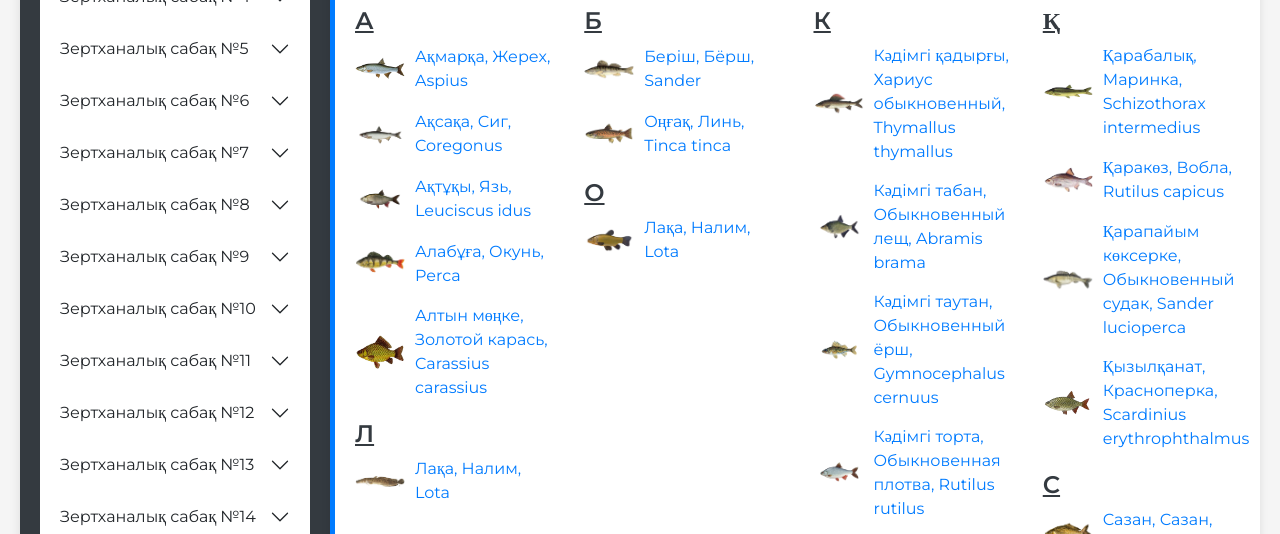
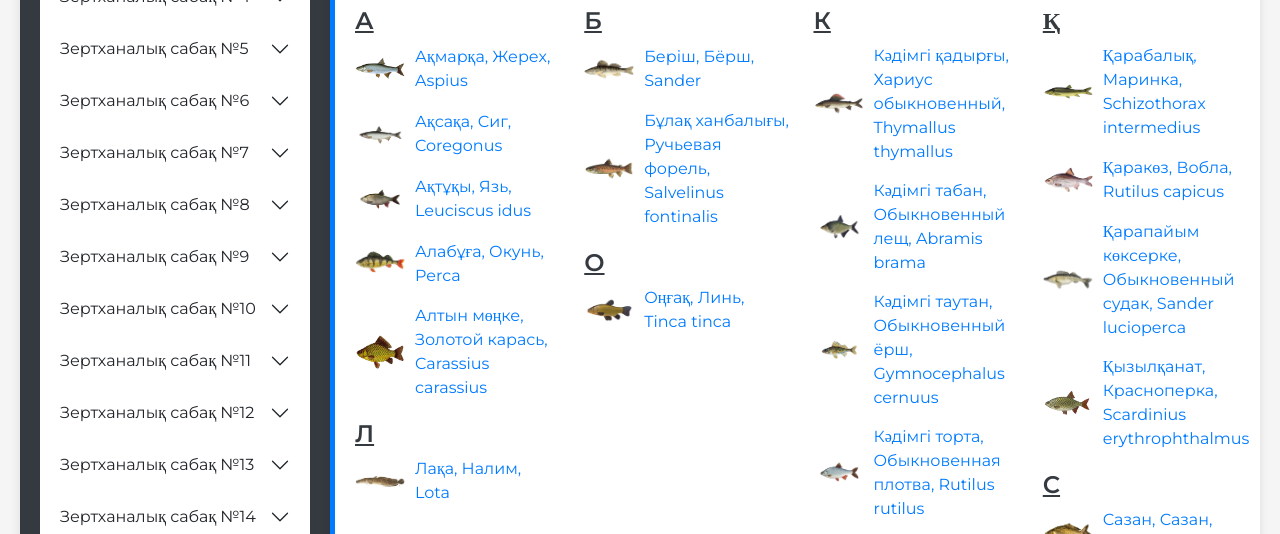
Before and after one commit to Pro-Risk/metodik-book, a plain HTML site: page index.html in a window 1280 px wide. Shown: the part 750-1284 px from the top of the page. Drawn offline with nearby package versions, Linux system fonts and the light colour scheme.

Commit message:
Add files via upload

```diff
--- a/index.html
+++ b/index.html
@@ -411,15 +411,15 @@
                             <a href="#" class="fish-name" data-bs-toggle="modal" data-bs-target="#fishModal6">Беріш, Бёрш, Sander</a>
                         </div>
                         <div class="fish-item">
-                            <img src="img/fish7.png" alt="Оңғақ, Линь, Tinca tinca" class="fish-image" data-bs-toggle="modal" data-bs-target="#fishModal7">
-                            <a href="#" class="fish-name" data-bs-toggle="modal" data-bs-target="#fishModal7">Оңғақ, Линь, Tinca tinca</a>
+                            <img src="img/fish7.png" alt="Бұлақ ханбалығы, Ручьевая форель, Salvelinus fontinalis" class="fish-image" data-bs-toggle="modal" data-bs-target="#fishModal7">
+                            <a href="#" class="fish-name" data-bs-toggle="modal" data-bs-target="#fishModal7">Бұлақ ханбалығы, Ручьевая форель, Salvelinus fontinalis</a>
                         </div>
                         <!-- Добавьте рыб для буквы "" -->
 
                         <a name="o"><h3>О</h3></a>
                         <div class="fish-item">
-                            <img src="img/fish22.png" alt="Лақа, Налим, Lota" class="fish-image" data-bs-toggle="modal" data-bs-target="#fishModal22">
-                            <a href="#" class="fish-name" data-bs-toggle="modal" data-bs-target="#fishModal22">Лақа, Налим, Lota</a>
+                            <img src="img/fish22.png" alt="Оңғақ, Линь, Tinca tinca" class="fish-image" data-bs-toggle="modal" data-bs-target="#fishModal22">
+                            <a href="#" class="fish-name" data-bs-toggle="modal" data-bs-target="#fishModal22">Оңғақ, Линь, Tinca tinca</a>
                         </div>
                     </div>
 
```
